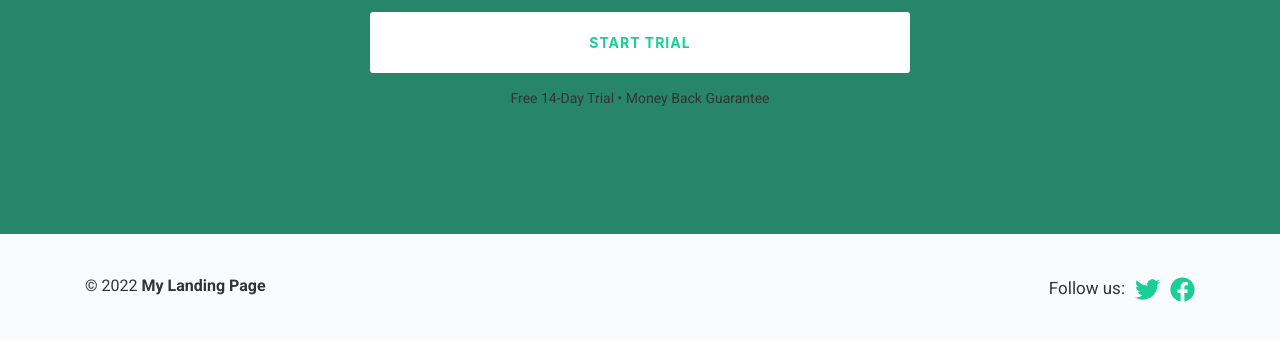
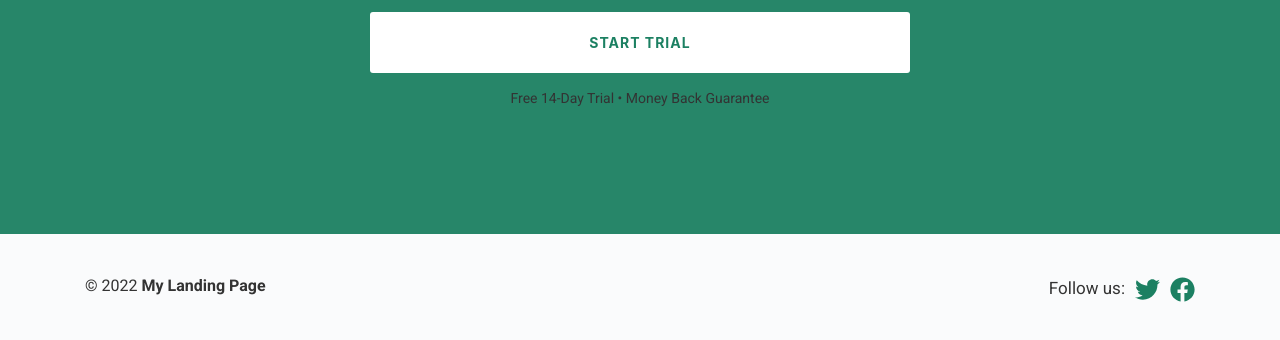
Before and after one commit to dianaberna/miniedupath-codemotion-accessibility, a plain HTML site: page index-accessible.html in a window 1280 px wide. Shown: the part 6504-6844 px from the top of the page. Drawn offline with nearby package versions, Linux system fonts and the light colour scheme.

Commit message:
fix: text color

```diff
--- a/index-accessible.html
+++ b/index-accessible.html
@@ -84,8 +84,11 @@
         .white-text{
             color: white!important;
         }
-        .btn-white{
+        .btn-white, input.register-submit{
             color: #1C8062;
+        }
+        ul.footer_social li a svg{
+            fill: #1C8062;
         }
     </style>
 
```
